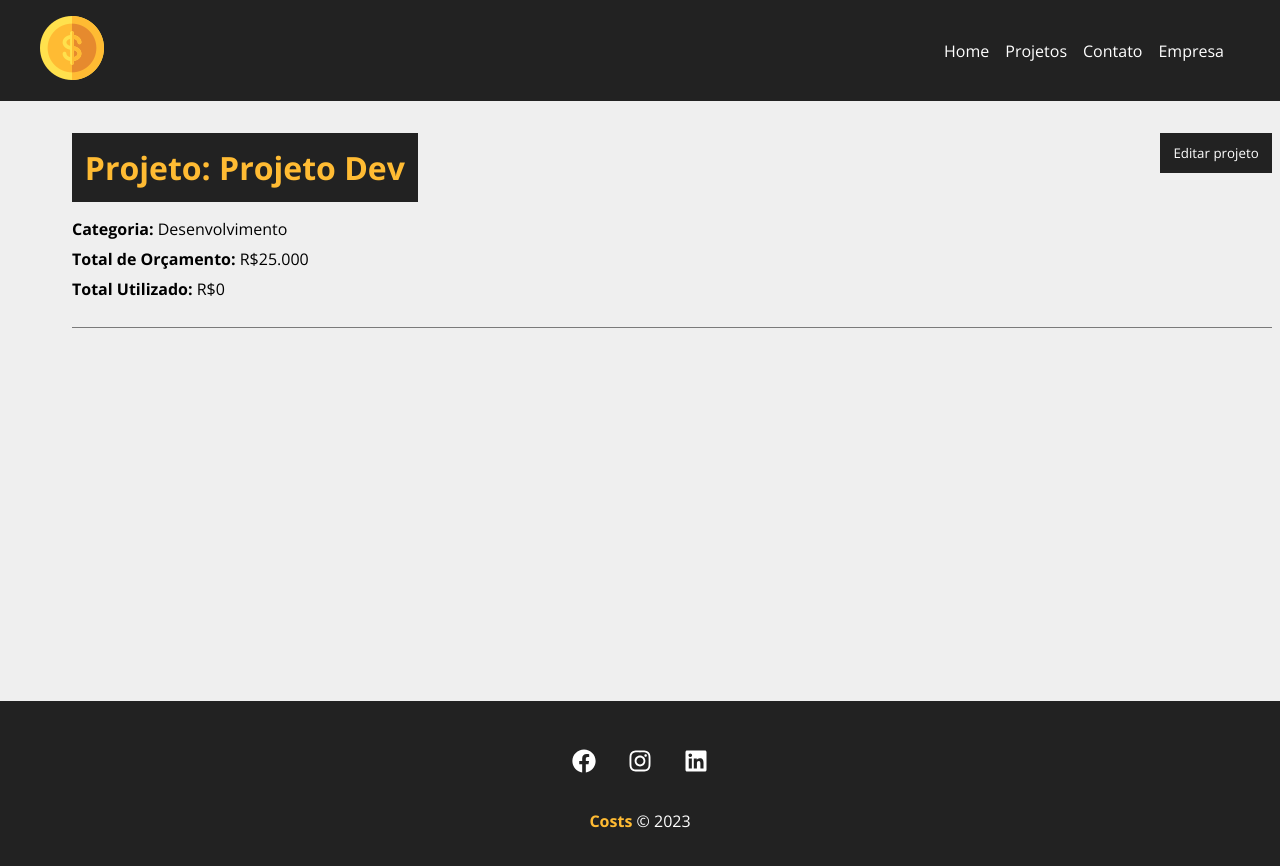
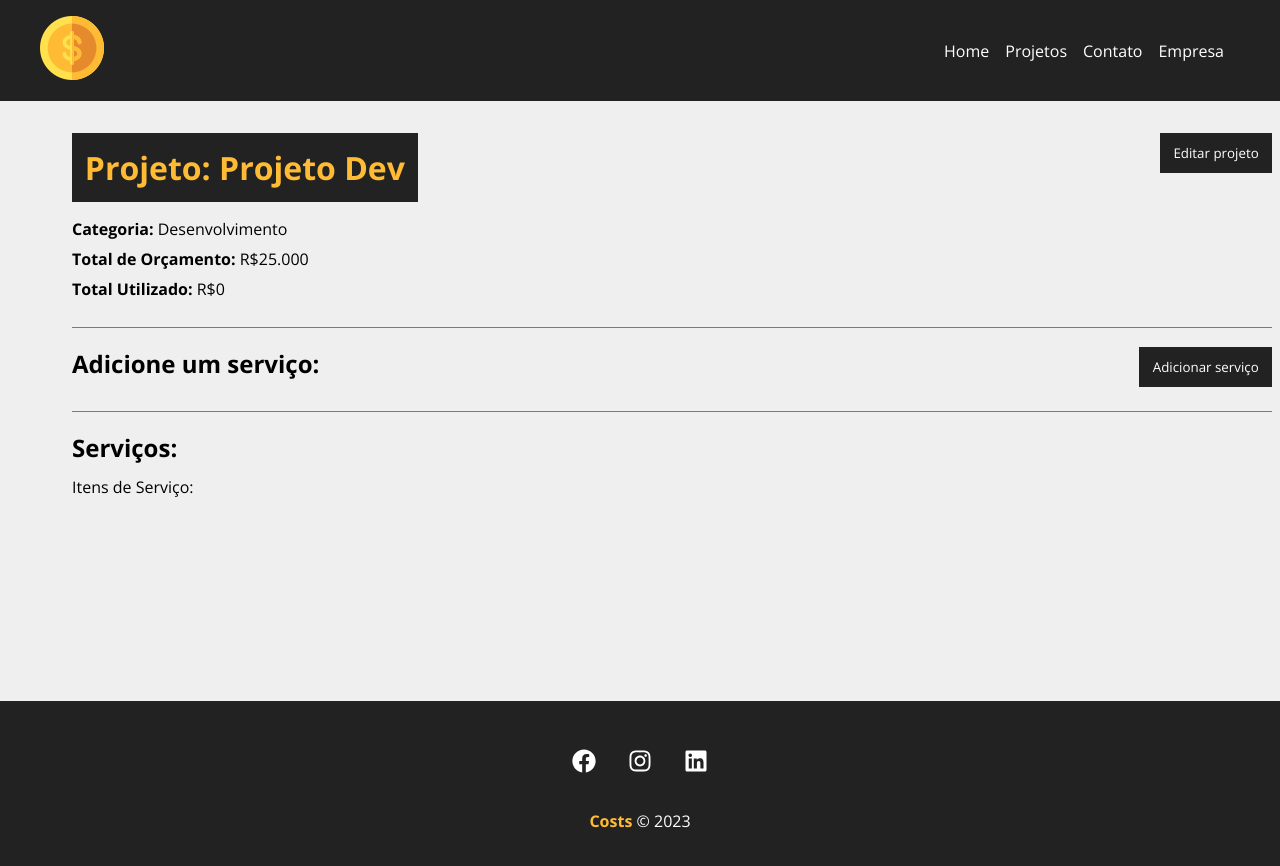
Before and after one commit to bobokamura/Costs-React, a React (Create React App) app: page /project/1 in a window 1280 px wide. Shown: the top 866 px of the page. Built offline with nearby package versions, Linux system fonts and the light colour scheme; data requests are answered from the project's data file.

Commit message:
Criando área de serviços

```diff
--- a/src/components/pages/Project.js
+++ b/src/components/pages/Project.js
@@ -10,6 +10,7 @@
   const { id } = useParams();
   const [project, setProject] = useState([]);
   const [showProjectForm, setShowProjectForm] = useState(false);
+  const [showServiceForm, setShowServiceForm] = useState(false);
   const [message, setMessage] = useState();
   const [typeMessage, setTypeMessage] = useState();
 
@@ -31,6 +32,10 @@
 
   function toggleProjectForm() {
     setShowProjectForm(!showProjectForm);
+  }
+
+  function toggleServiceForm() {
+    setShowServiceForm(!showServiceForm);
   }
 
   function editPost(project) {
@@ -92,6 +97,20 @@
                 </div>
               )}
             </div>
+            <div className={styles.service_form_container}>
+              <h2>Adicione um serviço:</h2>
+              <button className={styles.btn} onClick={toggleServiceForm}>
+                {!showServiceForm ? "Adicionar serviço" : "Fechar"}
+              </button>
+              <div className={styles.project_info}>
+               {showServiceForm && <div>Formulário de Adição de Serviço:</div>}
+              </div>
+            </div>
+            <h2>Serviços:</h2>
+            <Container customClass="start">
+              <p>Itens de Serviço:</p>
+
+            </Container>
           </Container>
         </div>
       ) : (
```
